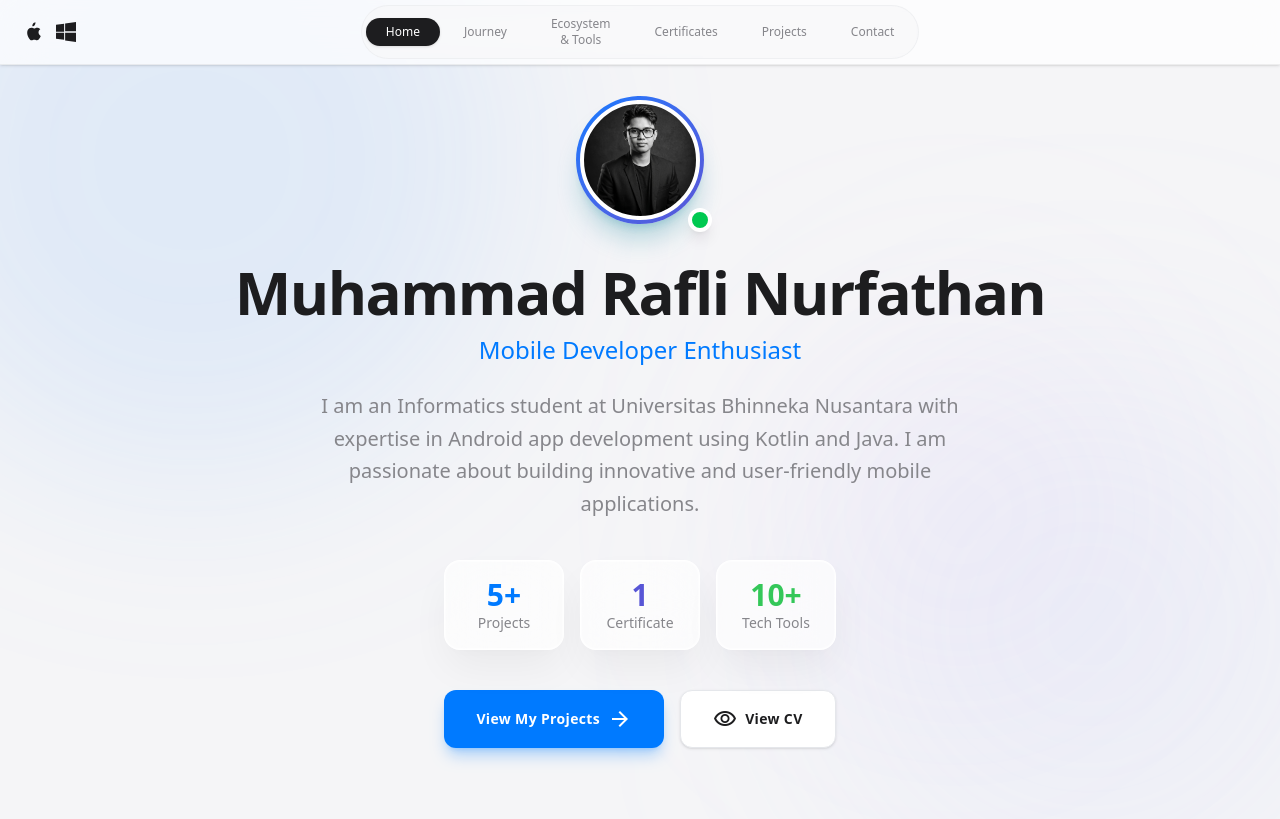
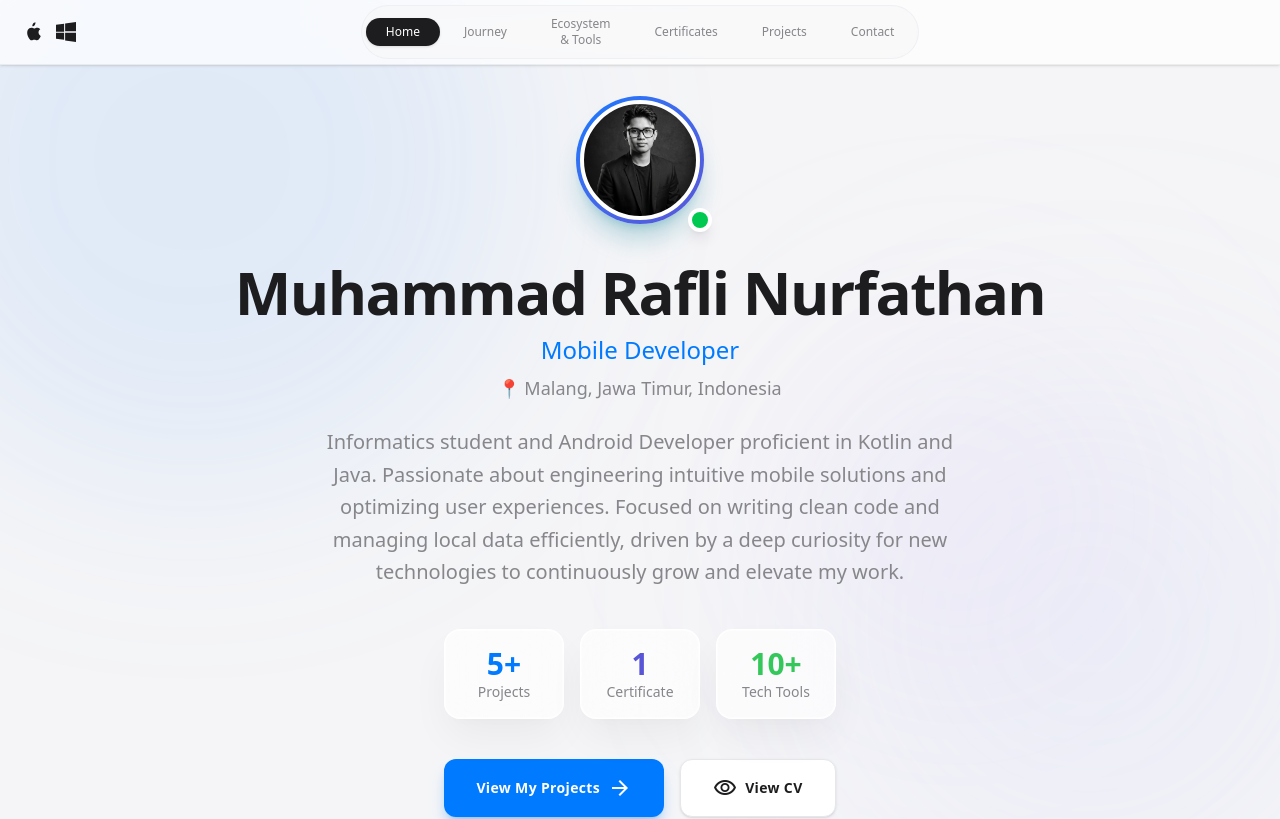
Before and after one commit to mhmmdraflin/mhmmdrafli.portfolio, a React (Vite) app: page / in a window 1280 px wide. Shown: the top 819 px of the page. Built offline with nearby package versions, Linux system fonts and the light colour scheme.

Commit message:
chore: update profile text, contact info, and footer year/location

```diff
--- a/src/components/ContactSection.jsx
+++ b/src/components/ContactSection.jsx
@@ -9,7 +9,7 @@ export default function ContactSection() {
                         Let's Connect
                     </h2>
                     <p className="text-[#86868B] text-sm max-w-lg mx-auto mt-3 font-medium">
-                        I'm always open to discussing new opportunities and collaborations.
+                        Available for Mobile projects and collaborations. Reach out to start a conversation.
                     </p>
                 </div>
 
--- a/src/components/Footer.jsx
+++ b/src/components/Footer.jsx
@@ -1,7 +1,7 @@
 export default function Footer() {
     return (
         <footer className="w-full py-8 text-center relative z-10 border-t border-gray-200/50 bg-white/50 backdrop-blur-sm">
-            <p className="text-[11px] text-[#86868B] font-medium">© 2024 Muhammad Rafli Nurfathan. Designed with passion.</p>
+            <p className="text-[11px] text-[#86868B] font-medium">© 2026 Muhammad Rafli Nurfathan — Based in Malang, Indonesia</p>
         </footer>
     );
 }
--- a/src/components/HomePage.jsx
+++ b/src/components/HomePage.jsx
@@ -36,6 +36,9 @@ export default function HomePage({ onOpenCV }) {
                     </h1>
                     <p className="text-xl md:text-2xl font-medium text-[#007AFF]">
                         {profile.role}
+                    </p>
+                    <p className="text-md md:text-lg text-[#86868B] mt-2 flex items-center justify-center gap-1">
+                        <span className="text-lg">📍</span> Malang, Jawa Timur, Indonesia
                     </p>
                 </div>
 
--- a/src/components/JourneyPage.jsx
+++ b/src/components/JourneyPage.jsx
@@ -219,7 +219,7 @@ export default function JourneyPage({ onBack }) {
 
                     {/* Footer */}
                     <div className="flex-none p-4 border-t border-gray-200/60 bg-gray-50/50 backdrop-blur-sm flex justify-center">
-                        <p className="text-[11px] text-[#86868B] font-medium">© 2024 Muhammad Rafli Nurfathan. Designed with passion.</p>
+                        <p className="text-[11px] text-[#86868B] font-medium">© 2026 Muhammad Rafli Nurfathan — Based in Malang, Indonesia</p>
                     </div>
                 </div>
             </main>
--- a/src/components/home/HeroSection.jsx
+++ b/src/components/home/HeroSection.jsx
@@ -17,7 +17,7 @@ export default function HeroSection() {
 
                 <div className="hero-content animate-fade-in-up">
                     <h1 className="hero-name">Muhammad Rafli Nurfathan</h1>
-                    <p className="hero-role">Mobile Developer Enthusiast</p>
+                    <p className="hero-role">Mobile Developer</p>
                     <p className="hero-tagline">
                         Building fluid experiences with Android & Flutter
                     </p>
--- a/src/data/profile.json
+++ b/src/data/profile.json
@@ -1,9 +1,9 @@
 {
     "name": "Muhammad Rafli Nurfathan",
-    "role": "Mobile Developer Enthusiast",
+    "role": "Mobile Developer",
     "tagline_part1": "Muhammad Rafli Nurfathan",
-    "tagline_part2": "Mobile Developer Enthusiast",
-    "about_text": "I am an Informatics student at Universitas Bhinneka Nusantara with expertise in Android app development using Kotlin and Java. I am passionate about building innovative and user-friendly mobile applications.",
+    "tagline_part2": "Mobile Developer",
+    "about_text": "Informatics student and Android Developer proficient in Kotlin and Java. Passionate about engineering intuitive mobile solutions and optimizing user experiences. Focused on writing clean code and managing local data efficiently, driven by a deep curiosity for new technologies to continuously grow and elevate my work.",
     "avatar_url": "profile.jpg",
     "cv_url": "Muhammad Rafli Nurfathan - Resume.pdf",
     "total_projects": "5+",
```
